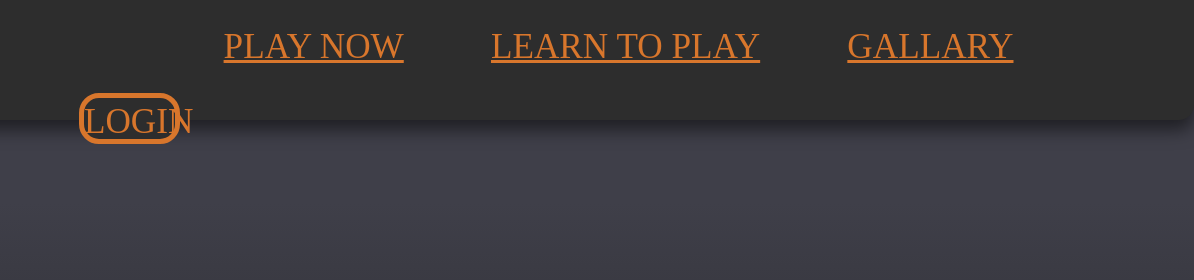
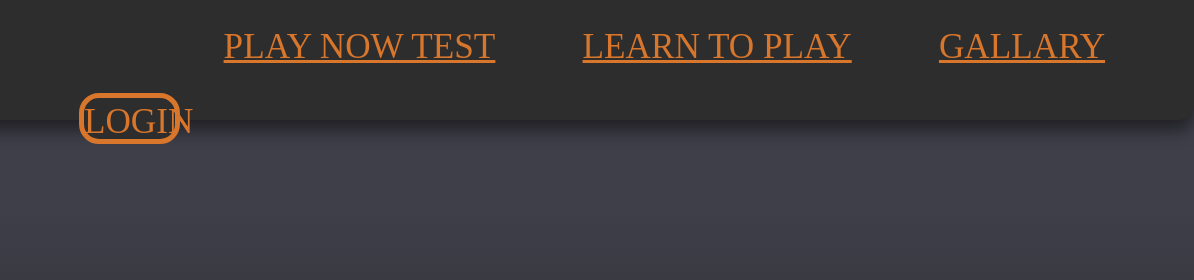
Before and after one commit to jefferywaltman1/ITC400Group6Project, a plain HTML site: page index.html in a window 1280 px wide. Shown: the top 280 px of the page, 86-1280 px from the left. Drawn offline with Linux system fonts and the light colour scheme; a web font is replaced by a local one.

Commit message:
TestChange

```diff
--- a/index.html
+++ b/index.html
@@ -10,7 +10,7 @@
 <header>
     <div class="TopBar_Rectangle">
         <a href = "#"><img class = "DL-ICON" src = "images/DL-ICON.png" alt = "DL-ICON"></a>
-        <h1 class="HeaderText PlayNowPos">PLAY NOW</h1>
+        <h1 class="HeaderText PlayNowPos">PLAY NOW TEST</h1>
         <h1 class="HeaderText LearnNowPos">LEARN TO PLAY</h1>
         <h1 class="HeaderText GallaryPos">GALLARY</h1>
         <div class="LoginBox"><h1 class="HeaderText LoginTxt">LOGIN</h1></div>
```
